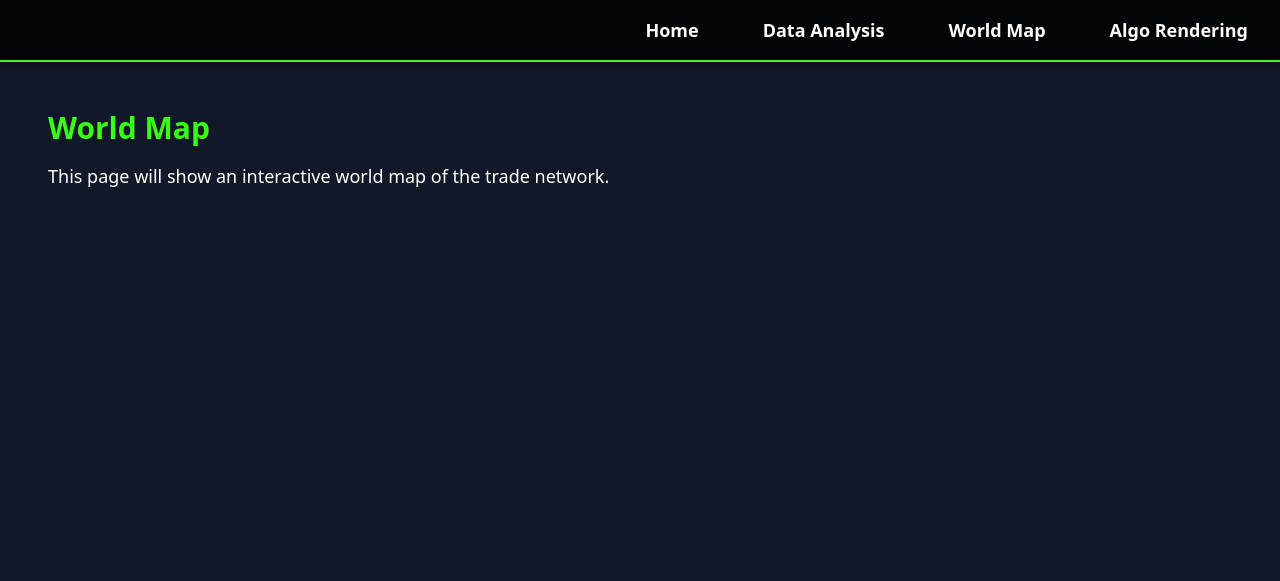
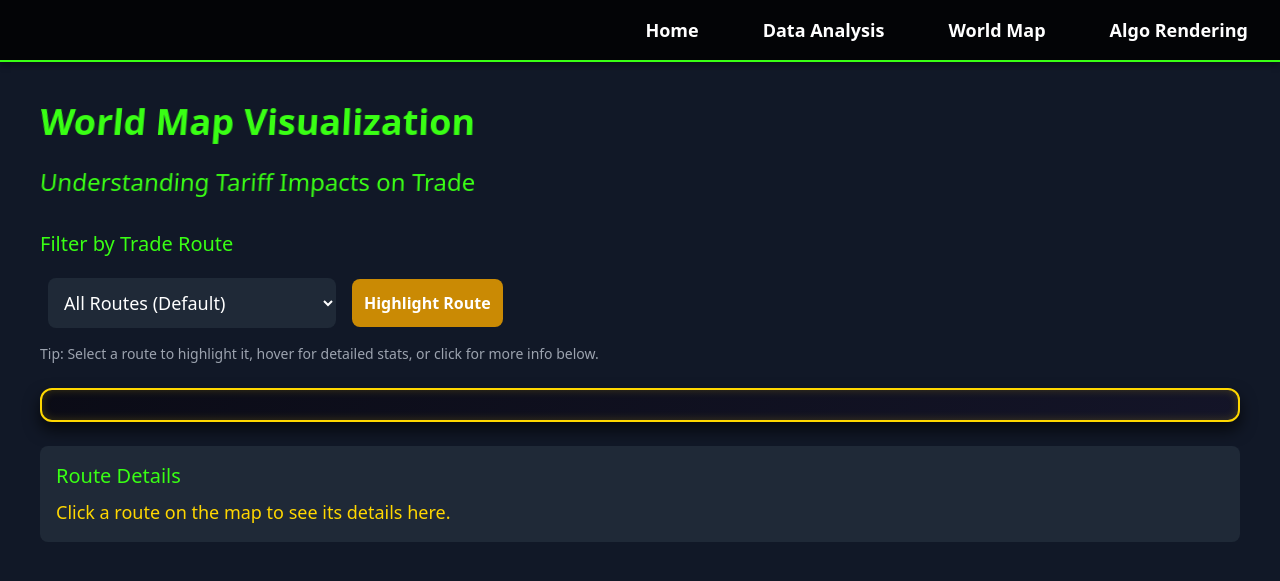
Before and after one commit to TANNU-GITHUB/Optimizing_Indian_trade, a Flask app: page /world-map in a window 1280 px wide. Shown: the top 581 px of the page. Run offline with Flask 3, Linux system fonts and the light colour scheme; some libraries are stand-ins or nearby versions.

Commit message:
Update world_map.html

```diff
--- a/templates/world_map.html
+++ b/templates/world_map.html
@@ -1,8 +1,115 @@
 {% extends "base.html" %}
+{% block content %}
+<div class="container mx-auto p-6 text-white">
+    <h1 class="text-4xl font-bold mb-6 rotate-x-6 text-[#39ff14]">World Map Visualization</h1>
 
-{% block content %}
-<div class="p-8">
-  <h2 class="text-3xl font-bold text-[#39ff14] mb-4">World Map</h2>
-  <p class="text-lg">This page will show an interactive world map of the trade network.</p>
+    <!-- Introductory Explanation -->
+    <div class="mb-8">
+        <h2 class="text-2xl mb-4 rotate-x-6 text-[#39ff14]">Understanding Tariff Impacts on Trade</h2>
+        <p class="text-lg text-[#FFD700]">{{ exp4 | safe }}</p>
+    </div>
+
+    <!-- Route Selection Form -->
+    <div class="mb-6">
+        <h3 class="text-xl mb-3 text-[#39ff14]">Filter by Trade Route</h3>
+        <form method="POST" class="flex flex-wrap items-center">
+            <select name="route" class="p-3 m-2 bg-gray-800 text-white rounded-lg w-72 text-lg focus:ring-2 focus:ring-[#39ff14]">
+                <option value="">All Routes (Default)</option>
+                {% for route in routes %}
+                <option value="{{ route }}" {% if selected_route == route %}selected{% endif %}>{{ route }}</option>
+                {% endfor %}
+            </select>
+            <button type="submit" class="p-3 m-2 bg-yellow-600 hover:bg-yellow-700 rounded-lg text-white font-semibold transition duration-300">Highlight Route</button>
+        </form>
+        <p class="text-sm text-gray-400 mt-2">Tip: Select a route to highlight it, hover for detailed stats, or click for more info below.</p>
+    </div>
+
+    <!-- Map -->
+    <div class="plot-container" id="map-container">{{ fig4 | safe }}</div>
+
+    <!-- Route Details Section -->
+    <div class="mt-6 p-4 bg-gray-800 rounded-lg" id="route-details">
+        <h3 class="text-xl text-[#39ff14] mb-2">Route Details</h3>
+        <div id="details-content">
+            <p class="text-lg text-[#FFD700]" id="details-text">Click a route on the map to see its details here.</p>
+        </div>
+    </div>
 </div>
+
+<style>
+    .plot-container {
+        margin: 20px 0;
+        width: 100%;
+        background: linear-gradient(135deg, rgba(10, 10, 20, 0.9), rgba(20, 20, 40, 0.9)); /* Starry gradient */
+        padding: 15px;
+        border-radius: 12px;
+        box-shadow: 0 8px 16px rgba(0, 0, 0, 0.7), inset 0 0 10px rgba(255, 215, 0, 0.2); /* Glow effect */
+        border: 2px solid #FFD700;
+    }
+    #route-details {
+        transition: all 0.3s ease;
+    }
+    #route-details .route-name {
+        font-size: 1.5rem;
+        font-weight: bold;
+        color: #39ff14;
+        margin-bottom: 0.5rem;
+    }
+    #route-details .route-info {
+        font-size: 1.125rem;
+        color: #FFD700;
+    }
+</style>
+
+<script>
+    document.addEventListener('DOMContentLoaded', function() {
+        const plot = document.getElementById('map-container').getElementsByClassName('plotly')[0];
+        const detailsDiv = document.getElementById('route-details');
+        const detailsContent = document.getElementById('details-content');
+
+        if (plot) {
+            Plotly.relayout(plot, {
+                'scene': {
+                    'aspectmode': 'manual',
+                    'aspectratio': {x: 1, y: 1, z: 0.5}
+                }
+            });
+
+            // Animate glowing effect for selected routes
+            const traces = plot.data;
+            traces.forEach((trace, i) => {
+                if (trace.customdata && trace.customdata[0]) { // Selected route
+                    Plotly.animate(plot, {
+                        data: [{ 'line.width': [6, 8, 6], 'opacity': [1, 0.8, 1] }],
+                        traces: [i],
+                        layout: {}
+                    }, {
+                        transition: { duration: 1000, easing: 'cubic-in-out' },
+                        frame: { duration: 1000, redraw: false },
+                        mode: 'immediate',
+                        loop: true
+                    });
+                }
+            });
+
+            // Handle click events to show route details
+            plot.on('plotly_click', function(data) {
+                const point = data.points[0];
+                if (point.customdata) {
+                    const [_, route, volume, cost, tariff] = point.customdata;
+                    detailsContent.innerHTML = `
+                        <div class="route-name">${route}</div>
+                        <div class="route-info">
+                            <b>Trade Volume:</b> ${volume} tons<br>
+                            <b>Transportation Cost:</b> $${cost} USD<br>
+                            <b>Tariff:</b> $${tariff} USD
+                        </div>
+                    `;
+                    detailsDiv.classList.add('shadow-lg'); // Add glow effect
+                    setTimeout(() => detailsDiv.classList.remove('shadow-lg'), 300); // Remove after animation
+                }
+            });
+        }
+    });
+</script>
 {% endblock %}
```
